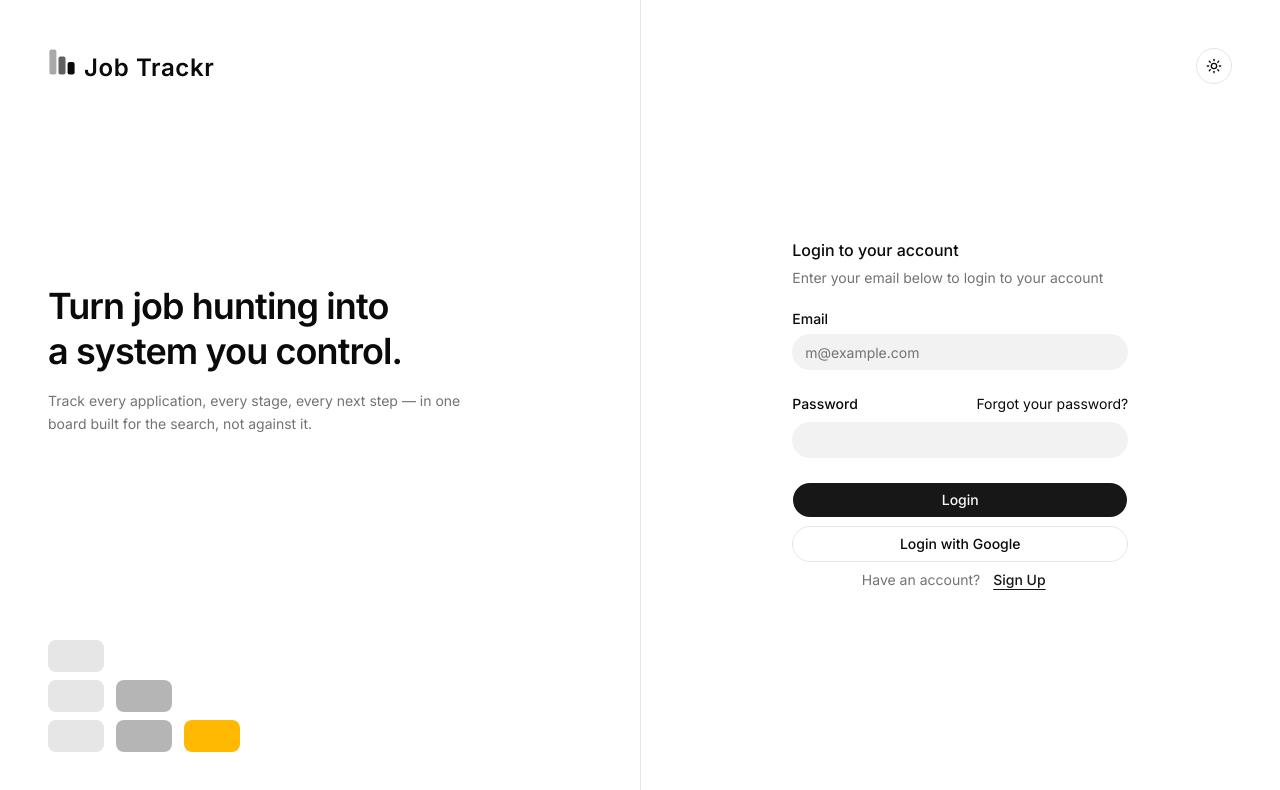
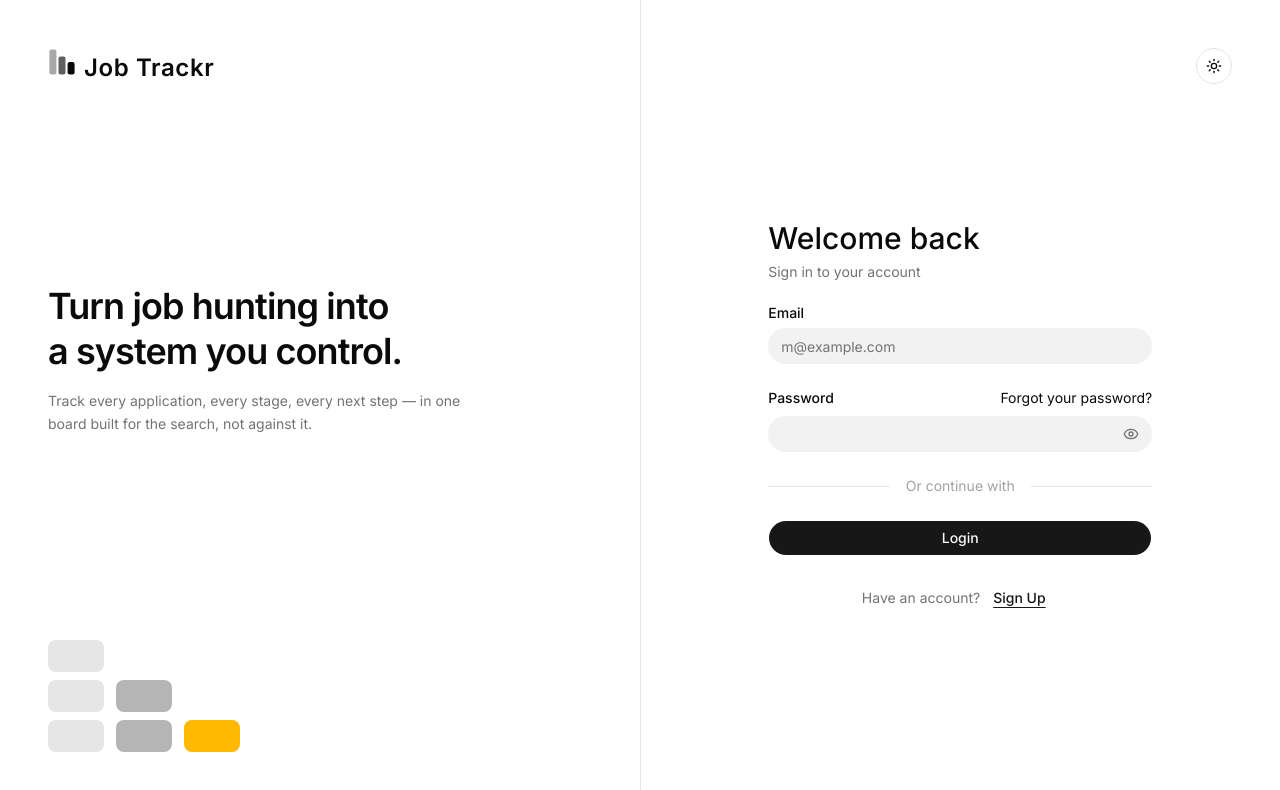
Before and after one commit to webDeveloperSergey/job-tracker, a Next.js app: page /auth/log-in in a window 1280 px wide. Shown: the top 790 px of the page. Built offline with nearby package versions, Linux system fonts and the light colour scheme.

Commit message:
fix(auth): pwd input + ghost card + block OR

```diff
--- /dev/null
+++ b/src/shared/ui/PasswordInput.tsx
@@ -0,0 +1,38 @@
+'use client'
+
+import { Eye, EyeOff } from 'lucide-react'
+import { cn } from '@/shared/lib/styles/utils'
+import { Input } from './shadcn/input'
+import { useState } from 'react'
+import { Button } from './shadcn/button'
+
+function PasswordInput({
+	className,
+	...props
+}: Omit<React.ComponentProps<'input'>, 'type'>) {
+	const [visible, setVisible] = useState(false)
+
+	return (
+		<div className="relative">
+			<Input
+				type={visible ? 'text' : 'password'}
+				className={cn('pr-9', className)}
+				{...props}
+			/>
+			<Button
+				type="button"
+				onClick={() => setVisible(value => !value)}
+				className="absolute inset-y-0 right-0 flex items-center px-3 text-muted-foreground hover:bg-transparent"
+				tabIndex={-1}
+				variant="ghost"
+			>
+				{visible ? <EyeOff className="size-4" /> : <Eye className="size-4" />}
+				<span className="sr-only">
+					{visible ? 'Hide password' : 'Show password'}
+				</span>
+			</Button>
+		</div>
+	)
+}
+
+export { PasswordInput }
--- a/src/shared/ui/shadcn/card.tsx
+++ b/src/shared/ui/shadcn/card.tsx
@@ -16,7 +16,7 @@ function Card({
 			data-size={size}
 			data-variant={variant}
 			className={cn(
-				'group/card flex flex-col gap-(--card-spacing) overflow-hidden rounded-4xl text-sm text-card-foreground [--card-spacing:--spacing(6)] has-[>img:first-child]:pt-0 data-[size=sm]:[--card-spacing:--spacing(4)] *:[img:first-child]:rounded-t-4xl *:[img:last-child]:rounded-b-4xl data-[variant=default]:bg-card data-[variant=default]:py-(--card-spacing) data-[variant=default]:shadow-md data-[variant=default]:ring-1 data-[variant=default]:ring-foreground/5 dark:data-[variant=default]:ring-foreground/10',
+				'group/card flex flex-col gap-(--card-spacing) overflow-hidden rounded-4xl text-sm text-card-foreground [--card-spacing:--spacing(6)] has-[>img:first-child]:pt-0 data-[size=sm]:[--card-spacing:--spacing(4)] *:[img:first-child]:rounded-t-4xl *:[img:last-child]:rounded-b-4xl data-[variant=default]:bg-card data-[variant=default]:py-(--card-spacing) data-[variant=default]:shadow-md data-[variant=default]:ring-1 data-[variant=default]:ring-foreground/5 dark:data-[variant=default]:ring-foreground/10 data-[variant=ghost]:rounded-none',
 				className
 			)}
 			{...props}
@@ -29,7 +29,7 @@ function CardHeader({ className, ...props }: React.ComponentProps<'div'>) {
 		<div
 			data-slot="card-header"
 			className={cn(
-				'group/card-header @container/card-header grid auto-rows-min items-start gap-1.5 rounded-t-4xl px-(--card-spacing) has-data-[slot=card-action]:grid-cols-[1fr_auto] has-data-[slot=card-description]:grid-rows-[auto_auto] [.border-b]:pb-(--card-spacing)',
+				'group/card-header @container/card-header grid auto-rows-min items-start gap-1.5 rounded-t-4xl px-(--card-spacing) has-data-[slot=card-action]:grid-cols-[1fr_auto] has-data-[slot=card-description]:grid-rows-[auto_auto] [.border-b]:pb-(--card-spacing) group-data-[variant=ghost]/card:rounded-none group-data-[variant=ghost]/card:px-0',
 				className
 			)}
 			{...props}
@@ -74,7 +74,10 @@ function CardContent({ className, ...props }: React.ComponentProps<'div'>) {
 	return (
 		<div
 			data-slot="card-content"
-			className={cn('px-(--card-spacing)', className)}
+			className={cn(
+				'px-(--card-spacing) group-data-[variant=ghost]/card:px-0',
+				className
+			)}
 			{...props}
 		/>
 	)
@@ -85,7 +88,7 @@ function CardFooter({ className, ...props }: React.ComponentProps<'div'>) {
 		<div
 			data-slot="card-footer"
 			className={cn(
-				'flex items-center rounded-b-4xl px-(--card-spacing) [.border-t]:pt-(--card-spacing)',
+				'flex items-center rounded-b-4xl px-(--card-spacing) [.border-t]:pt-(--card-spacing) group-data-[variant=ghost]/card:rounded-none group-data-[variant=ghost]/card:px-0',
 				className
 			)}
 			{...props}
--- a/src/views/auth/LoginPage.tsx
+++ b/src/views/auth/LoginPage.tsx
@@ -1,5 +1,6 @@
 // import { LoginForm } from '@/features/auth'
 
+import { PasswordInput } from '@/shared/ui/PasswordInput'
 import { Button } from '@/shared/ui/shadcn/button'
 import {
 	Card,
@@ -16,15 +17,15 @@ import Link from 'next/link'
 
 export function LoginPage() {
 	return (
-		<>
+		<div className="flex w-full flex-col items-center gap-6">
 			<Card
 				variant="ghost"
 				className="w-full max-w-sm"
 			>
 				<CardHeader>
-					<CardTitle>Login to your account</CardTitle>
-					<CardDescription>
-						Enter your email below to login to your account
+					<CardTitle className="text-3xl">Welcome back</CardTitle>
+					<CardDescription className="text-md">
+						Sign in to your account
 					</CardDescription>
 					<CardAction></CardAction>
 				</CardHeader>
@@ -50,14 +51,20 @@ export function LoginPage() {
 										Forgot your password?
 									</a>
 								</div>
-								<Input
+								<PasswordInput
 									id="password"
-									type="password"
 									required
 								/>
 							</div>
 						</div>
 					</form>
+				</CardContent>
+				<CardContent>
+					<div className="flex items-center gap-4">
+						<div className="h-px flex-1 bg-neutral-200" />
+						<span className="text-sm text-neutral-400">Or continue with</span>
+						<div className="h-px flex-1 bg-neutral-200" />
+					</div>
 				</CardContent>
 				<CardFooter className="flex-col gap-2">
 					<Button
@@ -66,16 +73,10 @@ export function LoginPage() {
 					>
 						Login
 					</Button>
-					<Button
-						variant="outline"
-						className="w-full"
-					>
-						Login with Google
-					</Button>
 				</CardFooter>
 			</Card>
 
-			<div>
+			<div className="flex items-center">
 				<span className="text-muted-foreground text-sm">Have an account?</span>
 
 				<Button variant="link">
@@ -87,6 +88,6 @@ export function LoginPage() {
 					</Link>
 				</Button>
 			</div>
-		</>
+		</div>
 	)
 }
```
